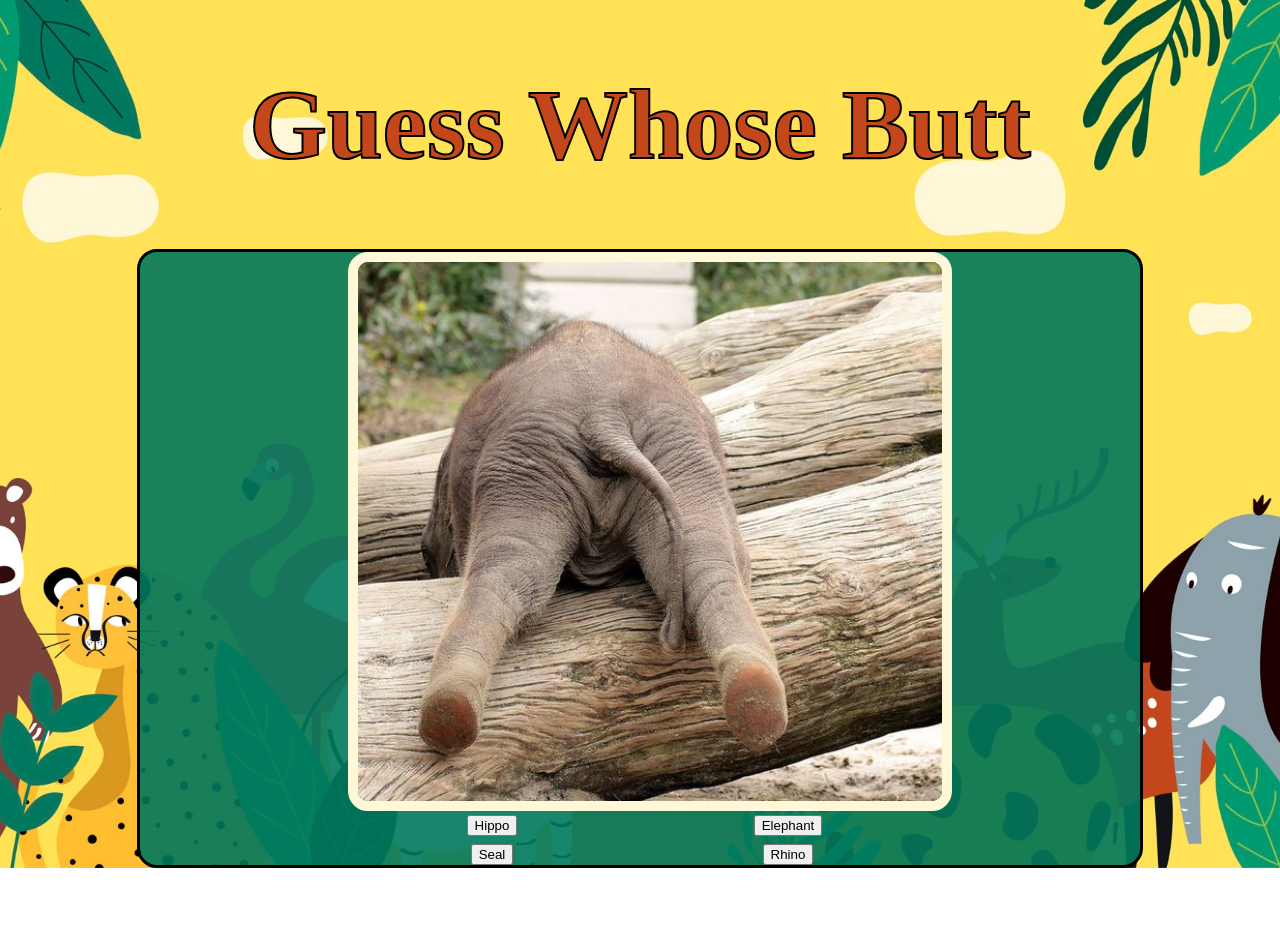
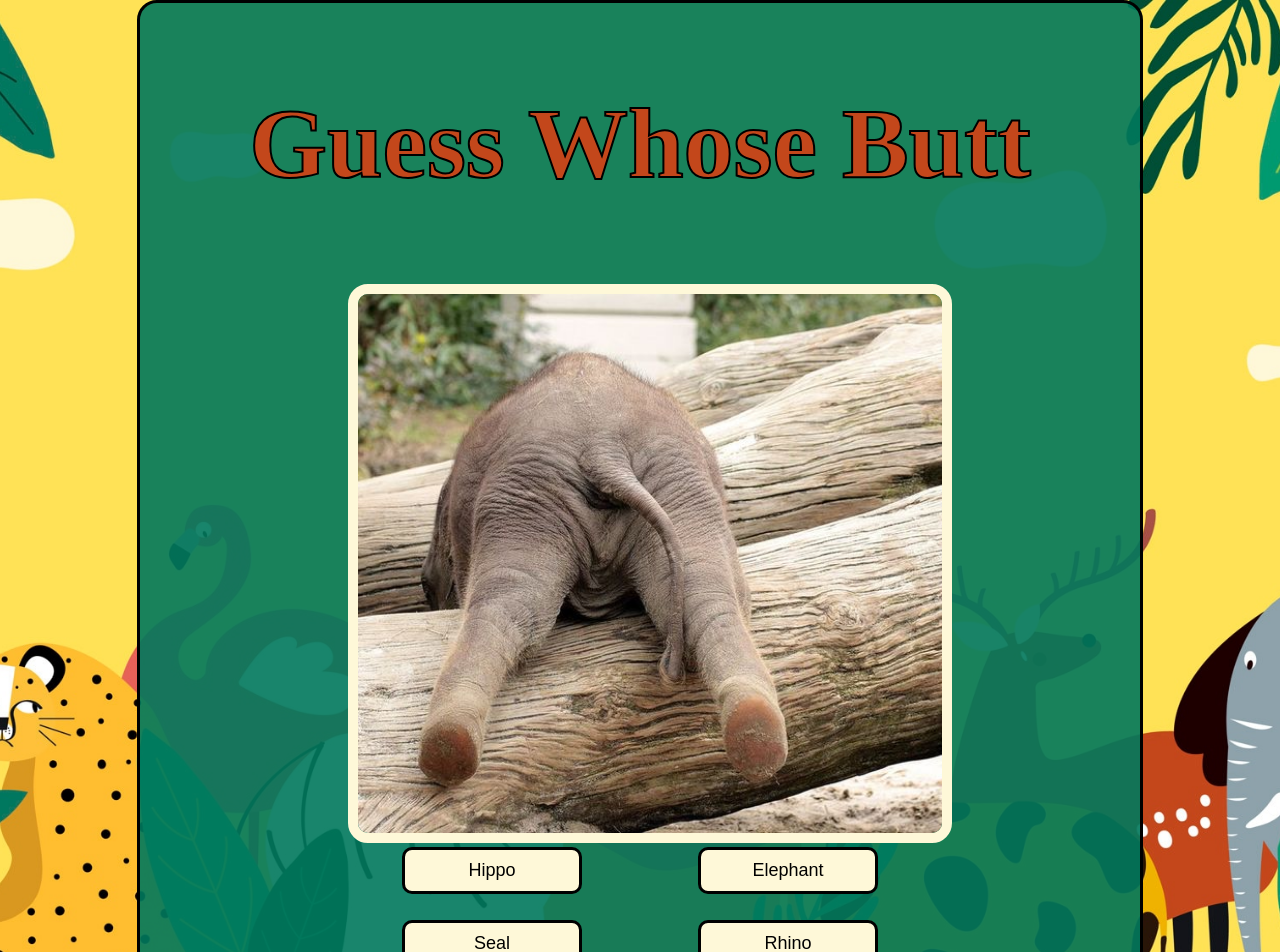
Before and after one commit to Technigo/project-redux-quiz-old, a React (Create React App) app: page / in a window 1280 px wide. Shown: the top 952 px of the page. Before the commit the page ends 868 px from the top, so only its background shows below. Built offline with nearby package versions, Linux system fonts and the light colour scheme.

Commit message:
add color changes on button click

```diff
--- a/src/components/QuestionPage.js
+++ b/src/components/QuestionPage.js
@@ -2,7 +2,6 @@ import React from 'react'
 import { useSelector, useDispatch } from 'react-redux'
 import { quiz } from 'reducers/quiz'
 import styled, { keyframes } from 'styled-components'
-
 
 const AnswerSubmitBtn = styled.button`
 	align-self: center;
@@ -14,11 +13,8 @@ const AnswerSubmitBtn = styled.button`
 	font-size: 18px;
 	width: 10em;
 	margin-bottom: 1em;
-  &:active {
 	background: ${(props) => props.background};
-  }
-
-`;
+`
 
 const QuestionPage = () => {
 	const dispatch = useDispatch()
@@ -26,37 +22,44 @@ const QuestionPage = () => {
 	const question = useSelector(
 		(state) => state.quiz.questions[state.quiz.currentQuestionIndex]
 	)
+
+	console.log('question', question)
 	const answer = useSelector((state) =>
 		state.quiz.answers.find((a) => a.questionId === question.id)
 	)
+	console.log('answer', answer)
 
+	const answerArray = useSelector((state) => state.quiz.answers)
+	const currentQuestionIndex = useSelector(
+		(state) => state.quiz.currentQuestionIndex
+	)
 
-	//const color = useSelector((state) => state.quiz.color)
-	let color = '';
-	const answerArray = useSelector((state) => state.quiz.answers)
-    const animation = useSelector((state) => state.quiz.animation)
-	console.log(answerArray, 'selected Answer array')
-    //const rightAnswer = answerArray.map(item => iteminitem.isCorrect);
-
-	//console.log(rightAnswer)
-
+	console.log(answerArray)
 
 	const onAnswerSubmit = (id, index) => {
 		dispatch(quiz.actions.submitAnswer({ questionId: id, answerIndex: index }))
-        displayNextQuestion();
+		setTimeout(displayNextQuestion, 1500)
+	}
 
-		//setTimeout(displayNextQuestion, 2000)
-	}
 	const displayNextQuestion = () => {
 		dispatch(quiz.actions.goToNextQuestion())
 	}
 
 	//Check the answer state - correct or incorrect
+	const changeColorBtn = (indexOption) => {
+		if (answerArray.length === currentQuestionIndex) {
+			return '#fef8d8'
+		} else {
+			if (question.correctAnswerIndex === indexOption) {
+				return 'green'
+			}
+			return 'red'
+		}
+	}
 
 	return (
-		<>
+		<section className='question-section'>
 			<h1>Guess Whose Butt</h1>
-		<section className='question-section'>
 			<div className='question-container'>
 				<img
 					className='question-img'
@@ -65,20 +68,18 @@ const QuestionPage = () => {
 				/>
 				<div className='answer-btn-container'>
 					{question.options.map((item, index) => (
-				  		<button
+						<AnswerSubmitBtn
 							type='submit'
 							onClick={() => onAnswerSubmit(question.id, index)}
 							key={item}
-						  className={color}
+							background={changeColorBtn(index)}
 						>
 							{item}
-		  </button>
-
+						</AnswerSubmitBtn>
 					))}
 				</div>
 			</div>
 		</section>
-		</>
 	)
 }
 
```
Also changed, not shown: src/components/CurrentQuestion.js (+5 -5 lines), src/components/QuizOver.js (+11 -10 lines), src/components/WelcomePage.js (+2 -6 lines), .eslintrc.json (deleted). Lines whose indentation alone changed are shown as unchanged.
